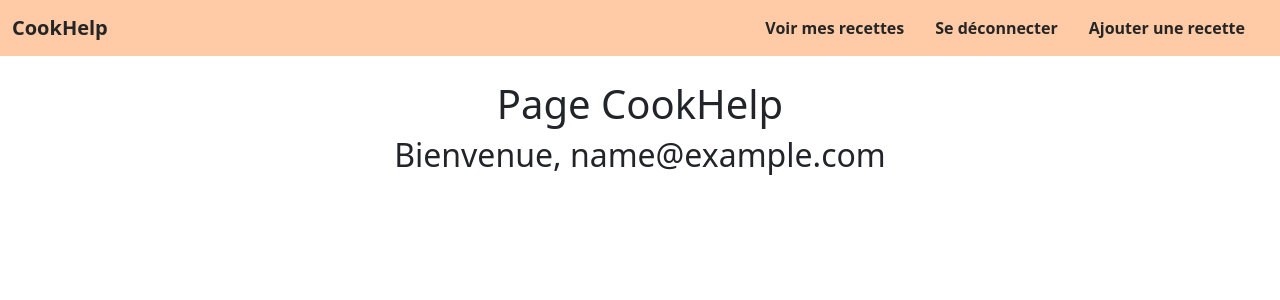
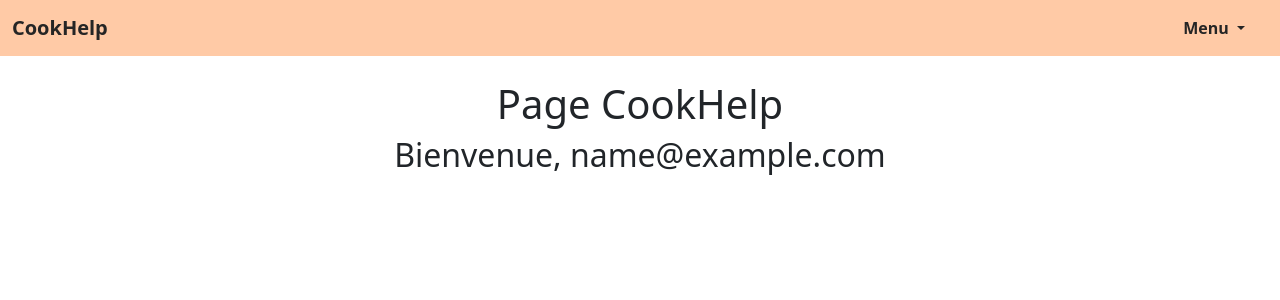
Before and after one commit to ValisoaAngelica/Recette, a Flask app: page /home in a window 1280 px wide. Shown: the top 300 px of the page. Run offline with Flask 3, Linux system fonts and the light colour scheme; the visitor is signed in with stand-in values (Sample User, id 1); data that the repository does not hold is empty; some libraries are stand-ins or nearby versions.

Commit message:
liste déroulante

```diff
--- a/app/route.py
+++ b/app/route.py
@@ -90,6 +90,9 @@ def add():
 
     return render_template('form.html',categories=categories,email=name)
 
+@home_bp.route('/listes')
+def liste():
+    return render_template('liste.html')
 # @home_bp.route('/deleteRecette/<int : id_recette>')
 # def deleteRecette(id_recette):
 #     recette = Recette.query.filter_by(id_recette = id_recette).first()
--- a/templates/form.html
+++ b/templates/form.html
@@ -90,7 +90,7 @@
         <div class="container-fluid">
             <a class="navbar-brand" href="/home">CookHelp</a>
             <div class="navbar-nav">
-                <a class="nav-link" href="#">Voir mes recettes</a>
+                <a class="nav-link" href="/listes">Voir mes recettes</a>
                 <a class="nav-link" href="/logout">Se déconnecter</a>
                 <a class="nav-link" href="/add_recette">Ajouter une recette</a>
             </div>
--- a/templates/home.html
+++ b/templates/home.html
@@ -5,6 +5,7 @@
     <meta name="viewport" content="width=device-width, initial-scale=1.0">
     <title>CookHelp</title>
     <link rel="stylesheet" href="{{ url_for('static',filename='css/bootstrap.min.css') }}">
+    <script src="{{ url_for('static',filename='js/bootstrap.bundle.min.js') }}"></script>
     <style>
         /* Barre de navigation */
         .navbar {
@@ -122,9 +123,16 @@
         <div class="container-fluid">
             <a class="navbar-brand" href="/home">CookHelp</a>
             <div class="navbar-nav">
-                <a class="nav-link" href="#">Voir mes recettes</a>
-                <a class="nav-link" href="/logout">Se déconnecter</a>
-                <a class="nav-link" href="/add_recette">Ajouter une recette</a>
+                <div class="nav-item dropdown">
+                    <a class="nav-link dropdown-toggle" href="#" id="navbarDropdown" role="button" data-bs-toggle="dropdown" aria-expanded="false">
+                        Menu
+                    </a>
+                    <ul class="dropdown-menu" aria-labelledby="navbarDropdown">
+                        <li><a class="dropdown-item" href="/listes">Voir mes recettes</a></li>
+                        <li><a class="dropdown-item" href="/logout">Se déconnecter</a></li>
+                        <li><a class="dropdown-item" href="/add_recette">Ajouter une recette</a></li>
+                    </ul>
+                </div>
             </div>
         </div>
     </nav>
--- a/templates/liste.html
+++ b/templates/liste.html
@@ -6,6 +6,6 @@
     <title>Document</title>
 </head>
 <body>
-
+    <h1>Mes Recettes</h1>
 </body>
 </html>
```
